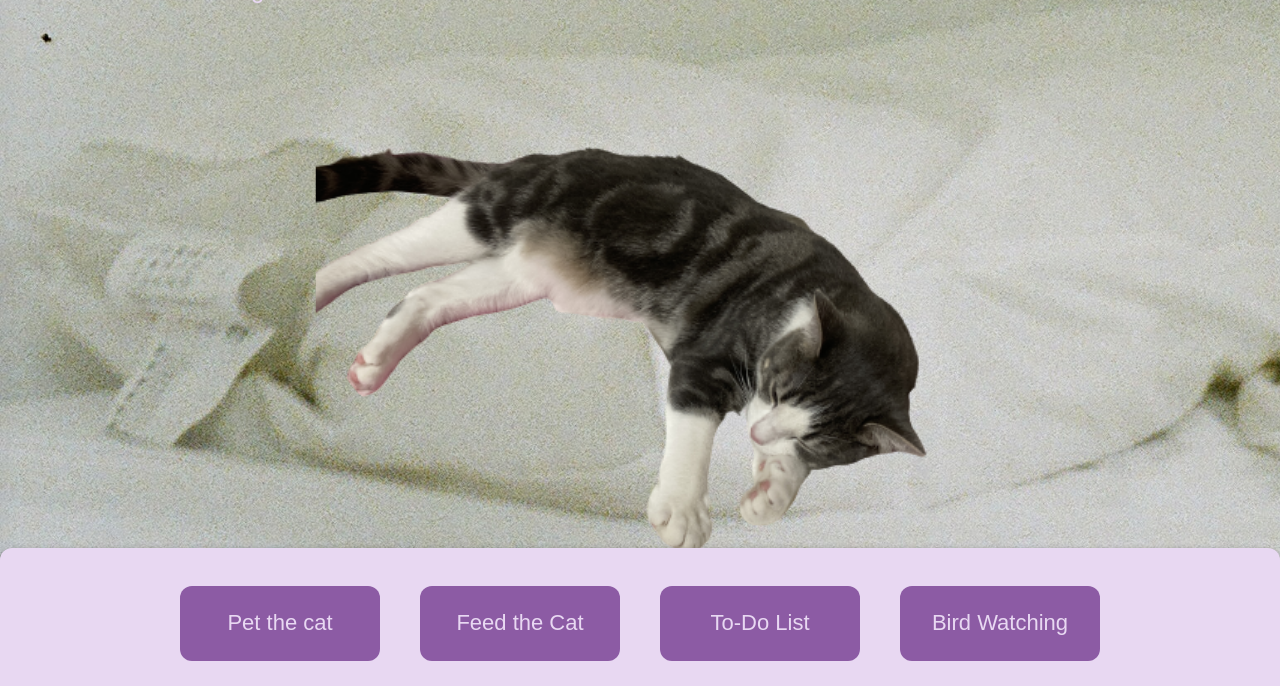
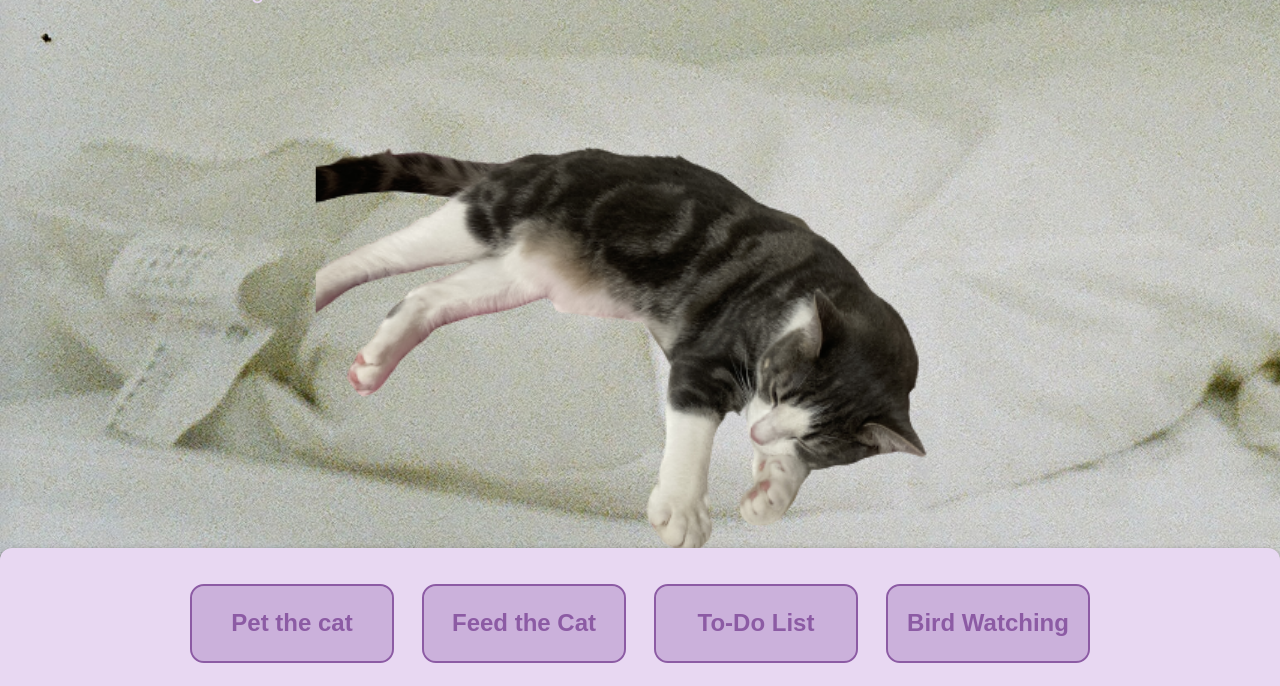
Before and after one commit to misskacie/codebrew-2023, a plain HTML site: page index.html in a window 1280 px wide. Shown: the part 102-788 px from the top of the page. Drawn offline with Linux system fonts and the light colour scheme; a web font is replaced by a local one.

Commit message:
edit menu button styles

```diff
--- a/styles.css
+++ b/styles.css
@@ -4,7 +4,6 @@
     --dark-gray: #333333;
     --light-gray: #e8d8f2;
     --very-light-gray: #eee4f5;
-    --white: white;
 }
 body {
     font-family: 'Sniglet', sans-serif;
@@ -169,14 +168,17 @@ img {
 
 
 .btn {
+    font-family: "Sniglet", sans-serif;
+    font-weight: bold;
+    outline: 2px solid var(--dark-main);
     width: 200px;
     height: 75px;
-    font-size: 22px;
-    margin-right: 20px;
-    margin-left: 20px;
-    padding: 10px 20px;
-    background-color: var(--dark-main);
-    color: var(--light-gray);
+    font-size: 24px;
+    margin-right: 16px;
+    margin-left: 16px;
+    padding: 8px 16px;
+    background-color: var(--light-main);
+    color: var(--dark-main);
     border: 10px;
     border-radius: 12px;
     cursor: pointer;
@@ -184,8 +186,10 @@ img {
 }
 
 .btn:hover {
-    background-color: var(--light-main);
-    color: var(--dark-gray);
+    background-color: var(--dark-gray);
+    outline-color: var(--light-main);
+    color: var(--light-main);
+    text-shadow: 2px 2px var(--dark-main);
 }
 
 @media only screen and (max-width: 600px) {
```
